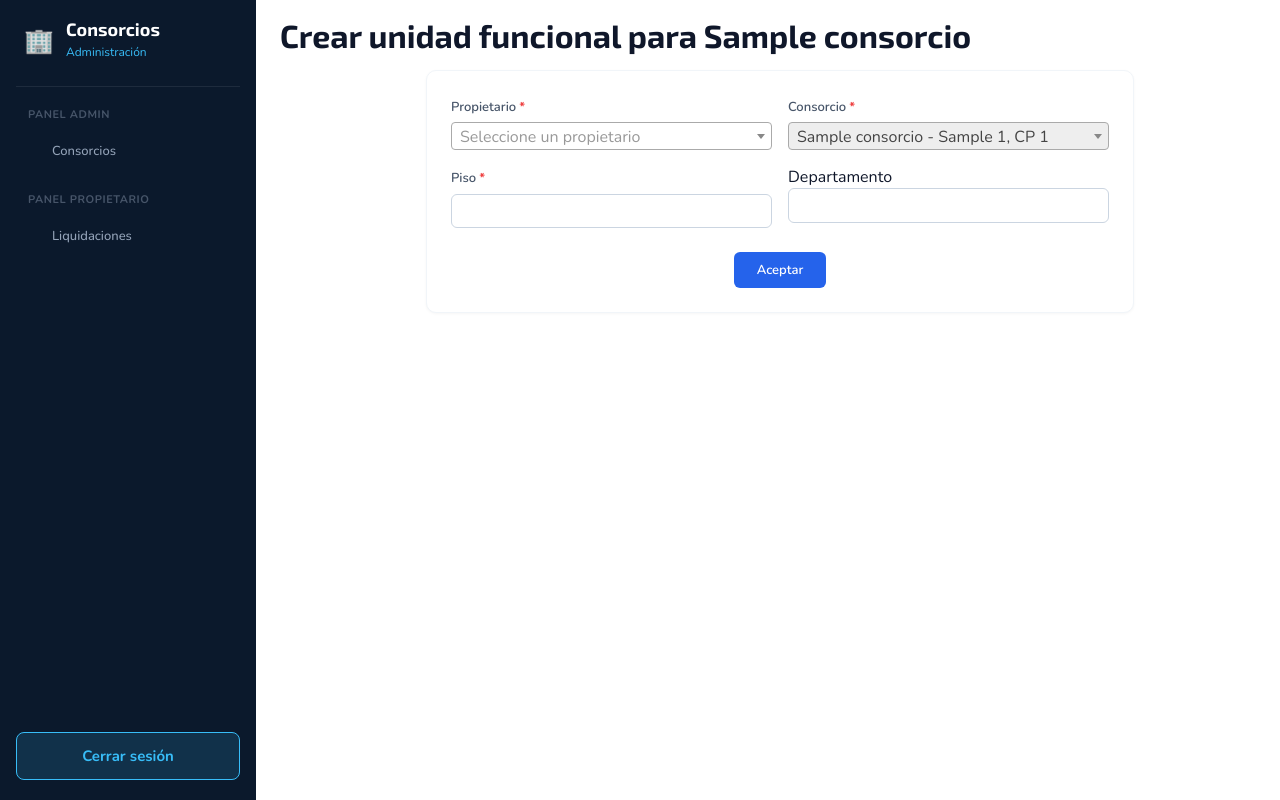
After one commit to LucasCouttulenc/MiConsorcio, a Django app: page /consorcios/1/unidades/crear/ in a window 1280 px wide. The commit adds this page. Run offline with Django 5.2, Linux system fonts and the light colour scheme; a user stored in the database is signed in; tables that the repository leaves empty hold one stand-in row (values such as "Sample post"); some libraries are stand-ins or nearby versions.

Commit message:
listar, crear y gestionar unidades funcionales

```diff
--- a/config/comun.py
+++ b/config/comun.py
@@ -15,6 +15,9 @@ PERMISOS_ADMINISTRADORES = [
     "add_consorcio",
     "view_consorcio",
     "change_consorcio",
+    "add_unidadfuncional",
+    "view_unidadfuncional",
+    "change_unidadfuncional",
 ]
 
 PERMISOS_PROPIETARIOS = [
--- a/config/static/css/_componentes.css
+++ b/config/static/css/_componentes.css
@@ -104,7 +104,7 @@
     height: 1.5em;
     border-radius: 100%;
     position: fixed;
-    top: calc(8vh + 1em + 0.9em);
+    top: calc(2vh + 1.5em);
     right: 2em;
 }
 
--- a/config/templates/base.html
+++ b/config/templates/base.html
@@ -7,8 +7,10 @@
         <meta charset="UTF-8">
         <meta name="viewport" content="width=device-width, initial-scale=1.0">
         <link href="https://fonts.googleapis.com/css2?family=Exo+2:ital,wght@0,100..900;1,100..900&family=Nunito:ital,wght@0,200..1000;1,200..1000&display=swap" rel="stylesheet">
-        <link href="https://fonts.googleapis.com/css2?family=Exo+2:ital,wght@0,100..900;1,100..900&family=Nunito:ital,wght@0,200..1000;1,200..1000&display=swap" rel="stylesheet">
+        <link href="https://cdnjs.cloudflare.com/ajax/libs/select2/4.0.13/css/select2.min.css" rel="stylesheet">
         <link rel="stylesheet" href="{% static 'css/base.css' %}">
+        <script src="https://code.jquery.com/jquery-3.6.0.min.js"></script>
+        <script src="https://cdnjs.cloudflare.com/ajax/libs/select2/4.0.13/js/select2.min.js"></script>
         <title>{% block title %}Administración de Consorcio{% endblock %}</title>
     </head>
 
@@ -26,5 +28,16 @@
                 {% include "footer.html" %}
             </footer> -->
         </div>
+
+        <!-- Script de inicialización para transformar los <select> etiquetados (AGREGADO) -->
+        <script>
+            $(document).ready(function() {
+                // Inicializa Select2 en los campos del formulario
+                $('select').select2({
+                    width: '100%' // Asegura que tome el ancho completo del contenedor
+                });
+            });
+        </script>
+
     </body>
 </html>
--- a/config/urls.py
+++ b/config/urls.py
@@ -33,4 +33,6 @@ urlpatterns = [
     path('consorcios/listar/', views_consorcios.ListarConsorcios.as_view(), name='listar_consorcios'),
     path('consorcios/gestionar/<int:id>/', views_consorcios.gestionar_consorcio, name='gestionar_consorcio'),
     path('consorcios/crear/', views_consorcios.crear_consorcio, name='crear_consorcio'),
+    path('consorcios/<int:consorcio_id>/unidades/', views_consorcios.ListarUnidadesFuncionales.as_view(), name='listar_unidades_funcionales'),
+    path('consorcios/<int:consorcio_id>/unidades/crear/', views_consorcios.crear_unidad_funcional, name='crear_unidad_funcional'),
 ]
--- a/config/views.py
+++ b/config/views.py
@@ -145,8 +145,7 @@ def crear_modelo(
             # Muestro mensaje de éxito y redirijo a la vista de éxito
             messages.success(request, EXITO_CREAR.format(nombre_modelo))
             if params_vista_exito:
-                params= "&".join(f"{k}={v}" for k, v in params_vista_exito.items())
-                return redirect(f"{reverse(vista_exito)}?{params}")
+                return redirect(reverse(vista_exito, kwargs=params_vista_exito))
             return redirect(vista_exito)
         else:
             # Si el formulario no es válido, muestro mensaje de error
@@ -267,7 +266,7 @@ def formulario(formulario_modelo, modelo_secundario, request=None, modelo=None):
 
     # Si hay un modelo secundario, lo agregamos a los kwargs
     if modelo_secundario:
-        return formulario_modelo(params={nombre(modelo_secundario): modelo_secundario}, **kwargs)
+        kwargs[nombre(modelo_secundario)] = modelo_secundario
 
     return formulario_modelo(**kwargs)
 
--- a/consorcios/forms.py
+++ b/consorcios/forms.py
@@ -2,7 +2,8 @@ from django import forms
 from crispy_forms.helper import FormHelper
 from crispy_forms.layout import Layout, Row, Column, Submit, Div
 from django_flatpickr.widgets import DatePickerInput
-from .models import Consorcio
+from django_select2.forms import Select2Widget
+from .models import *
 
 class FormularioConsorcio(forms.ModelForm):
     """
@@ -20,7 +21,7 @@ class FormularioConsorcio(forms.ModelForm):
             "codigo_postal"
         ]
         widgets = {
-            "fecha_creacion": DatePickerInput()
+            "fecha_creacion": DatePickerInput(),
         }
 
     def __init__(self, *args, **kwargs):
@@ -40,3 +41,44 @@ class FormularioConsorcio(forms.ModelForm):
             ),
             Div(Submit('submit', 'Aceptar', css_class='boton-primario'), css_class='flex wrap center')
         )
+
+class FormularioUnidadFuncional(forms.ModelForm):
+    """
+    Formulario para crear o editar una unidad funcional.
+    """
+
+    class Meta:
+        model = UnidadFuncional
+        fields = [
+            "propietario",
+            "consorcio",
+            "piso",
+            "departamento"
+        ]
+        widgets = {
+            "propietario": Select2Widget(attrs={'data-placeholder': 'Seleccione un propietario'}),
+        }
+
+    def __init__(self, *args, **kwargs):
+        consorcio = kwargs.pop('consorcio', None) # debe estar en la primera línea
+        super().__init__(*args, **kwargs)
+        self.helper = FormHelper()
+        self.helper.form_method = 'POST'
+        if consorcio:
+            self.fields['consorcio'].queryset = Consorcio.objects.filter(id=consorcio.id)
+            self.fields['consorcio'].initial = consorcio
+            self.fields['consorcio'].disabled = True  # Deshabilita el campo para que no se pueda cambiar
+
+        self.helper.layout = Layout(
+            Row(
+                Column('propietario'),
+                Column('consorcio'),
+                css_class='row'
+            ),
+            Row(
+                Column('piso'),
+                Column('departamento'),
+                css_class='row'
+            ),
+            Div(Submit('submit', 'Aceptar', css_class='boton-primario'), css_class='flex wrap center')
+        )
--- /dev/null
+++ b/consorcios/templates/crear_unidad_funcional.html
@@ -0,0 +1,19 @@
+{% extends "base.html" %}
+{% load static %}
+
+{% block title %}Crear unidad funcional{% endblock %}
+
+{% block content %}
+
+{% include "componentes/mensajes.html" %}
+
+<link rel="stylesheet" href="{% static 'css/_formulario.css' %}">
+
+<h1 class="titulo">Crear unidad funcional para {{ consorcio.nombre }}</h1>
+<div class="flex around">
+    <div>
+        {% include "formulario.html" with formulario=formulario %}
+    </div>
+</div>
+
+{% endblock %}
--- a/consorcios/views.py
+++ b/consorcios/views.py
@@ -25,11 +25,12 @@ class ListarConsorcios(Lista):
         """
         Obtiene el queryset de consorcios según el usuario autenticado.
         """
+        usuario = self.request.user
         queryset = super().get_queryset()
-        if self.request.user.is_superuser:
+        if usuario.is_superuser:
             return queryset
         else:
-            administrador = Administrador.objects.filter(usuario=self.request.user).first()
+            administrador = Administrador.objects.filter(usuario=usuario).first()
             consorcios = administrador.consorcios.all() if administrador else Consorcio.objects.none()
             return queryset.filter(id__in=consorcios)
 
@@ -63,9 +64,90 @@ def crear_consorcio(request):
     :return: Renderiza la plantilla de creación de consorcios.
     """
 
+    """Agrega el consocio al administrador que lo crea, si es que no es superusuario."""
+    def func_post_save(modelo, _form):
+        if request.user.is_superuser: return
+
+        administrador = Administrador.objects.filter(usuario=request.user).first()
+        if administrador:
+            administrador.consorcios.add(modelo)
+            administrador.save()
+
     return crear_modelo(
         request=request,
         formulario_modelo=FormularioConsorcio,
         template="crear_consorcio.html",
         vista_exito="listar_consorcios",
+        func_post_save=func_post_save
     )
+
+@method_decorator(login_required, name='dispatch')
+@method_decorator(permission_required('consorcios.view_unidadfuncional', raise_exception=True), name='dispatch')
+class ListarUnidadesFuncionales(Lista):
+    model = UnidadFuncional
+    table_class = TablaUnidadesFuncionales
+    export_name = 'unidades_funcionales'
+    filterset_class = FiltroUnidadesFuncionales
+    template_name = 'listar_unidades_funcionales.html'
+    acciones = [
+        { "nombre": "Crear", "tipo": "link", "perm": "consorcios.add_unidadfuncional", "url": "crear_unidad_funcional"},
+    ]
+    columnas_con_permiso = {} # dict
+    columnas_a_ocultar = {} # set
+
+    def get_queryset(self):
+        """
+        Obtiene el queryset de unidades funcionales según el consorcio deseado y el usuario autenticado.
+        """
+        usuario = self.request.user
+        consorcio_id = self.kwargs.get('consorcio_id')
+        queryset = super().get_queryset()
+
+        if usuario.is_superuser:
+            return queryset
+
+        # Si es administrador de este consorcio
+        administrador = Administrador.objects.filter(usuario=usuario).first()
+        if administrador and administrador.administra(consorcio_id):
+            return queryset.filter(consorcio_id=consorcio_id)
+
+        messages.error(self.request, "No tenes permisos para ver las unidades funcionales de este consorcio.")
+        return queryset.none()
+
+    def get_context_data(self, **kwargs):
+        """
+        Agrega el consorcio al contexto para poder mostrar su nombre en la plantilla.
+        """
+        context = super().get_context_data(**kwargs)
+        consorcio_id = self.kwargs.get('consorcio_id')
+        consorcio = Consorcio.objects.filter(id=consorcio_id).first()
+        context['consorcio'] = consorcio
+        context['elemento'] = consorcio
+        return context
+
+@login_required
+@permission_required('consorcios.add_unidadfuncional', raise_exception=True)
+def crear_unidad_funcional(request, consorcio_id):
+    """
+    Vista para crear una nueva unidad funcional dentro de un consorcio específico.
+
+    :param request: Objeto HttpRequest.
+    :param consorcio_id: ID del consorcio al que pertenece la unidad funcional.
+    """
+
+    usuario = request.user
+    administrador = Administrador.objects.filter(usuario=usuario).first()
+    if not usuario.is_superuser and not administrador.administra(consorcio_id):
+        messages.error(request, "No tenes permisos para crear una unidad funcional en este consorcio.")
+        return redirect('listar_unidades_funcionales', consorcio_id=consorcio_id)
+
+    consorcio = Consorcio.objects.filter(id=consorcio_id).first()
+
+    return crear_modelo(
+        request=request,
+        formulario_modelo=FormularioUnidadFuncional,
+        template="crear_unidad_funcional.html",
+        vista_exito="listar_unidades_funcionales",
+        params_vista_exito={"consorcio_id": consorcio_id},
+        modelo_secundario=consorcio
+    )
--- a/requirements.txt
+++ b/requirements.txt
@@ -5,6 +5,7 @@ psycopg2-binary==2.9.12
 django-crispy-forms==2.7
 crispy-bootstrap4==2026.2
 django-flatpickr==2.1.0
+django-select2==8.2.3
 # Poblar
 colorama==0.4.4
 Faker==17.3.0
--- a/usuarios/models.py
+++ b/usuarios/models.py
@@ -19,7 +19,14 @@ class Administrador(models.Model):
     usuario = models.OneToOneField(User, on_delete=models.CASCADE)
     consorcios = models.ManyToManyField(Consorcio, related_name='administradores')
 
-    # TODO agregar campos específicos para el administrador.
+    def administra(self, consorcio_id):
+        """
+        Verifica si el administrador administra un consorcio específico.
+
+        :param consorcio_id: ID del consorcio a verificar.
+        :return: True si el administrador administra el consorcio, False en caso contrario.
+        """
+        return self.consorcios.filter(id=consorcio_id).exists()
 
 #####################################################################
 #                        PROPIETARIO                               #
@@ -36,4 +43,5 @@ class Propietario(models.Model):
 
     usuario = models.OneToOneField(User, on_delete=models.CASCADE)
 
-    # TODO agregar campos específicos para el propietario.
+    def __str__(self):
+        return self.usuario.get_full_name()
```
Also changed, not shown: config/fixtures/modelos/auth_user.py (+6 -6 lines), consorcios/models.py (+14 -0 lines), consorcios/tables.py (+50 -0 lines), consorcios/templates/listar_unidades_funcionales.html (added, +13 -0 lines), consorcios/migrations/0004_unidadfuncional_departamento_unidadfuncional_piso.py (added).
